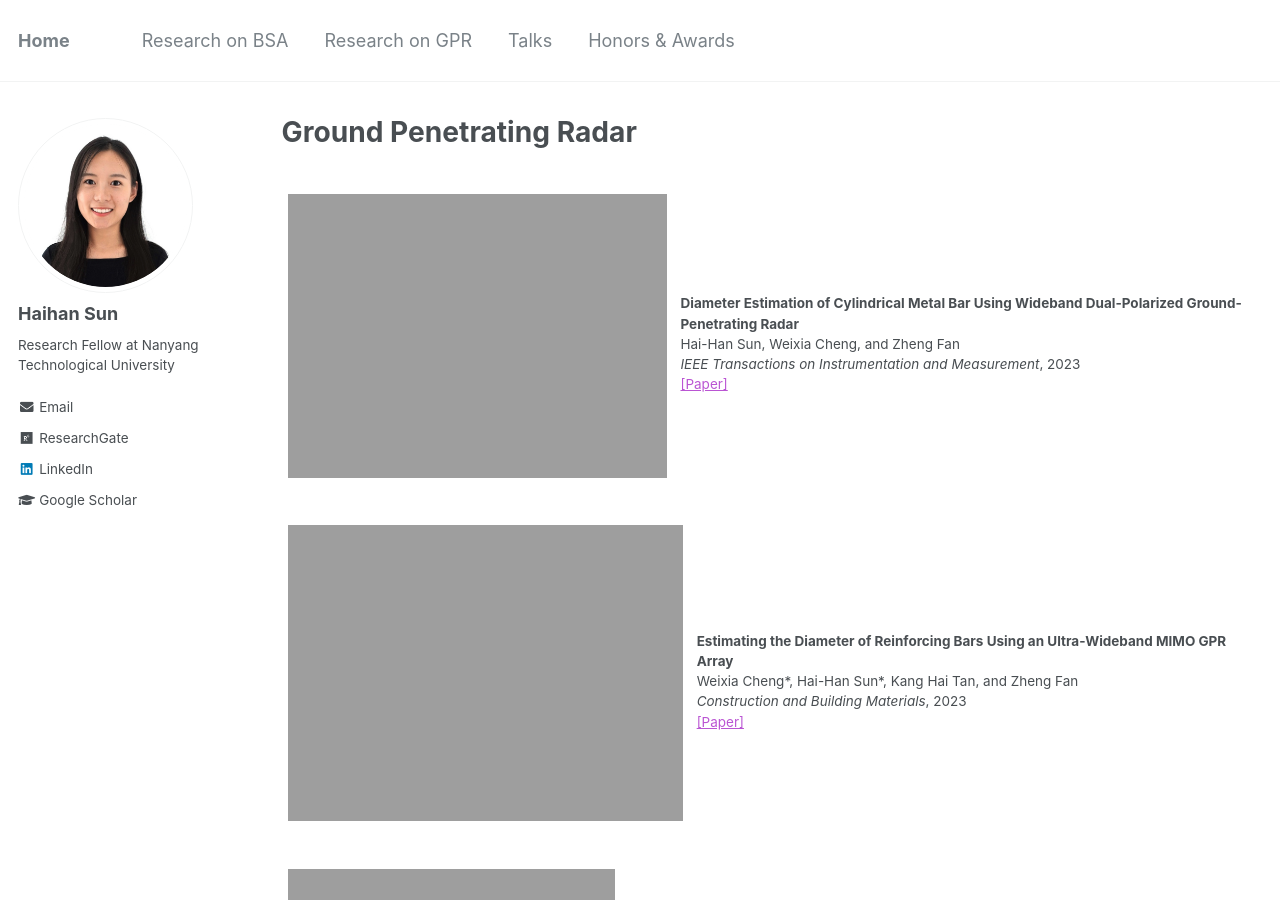
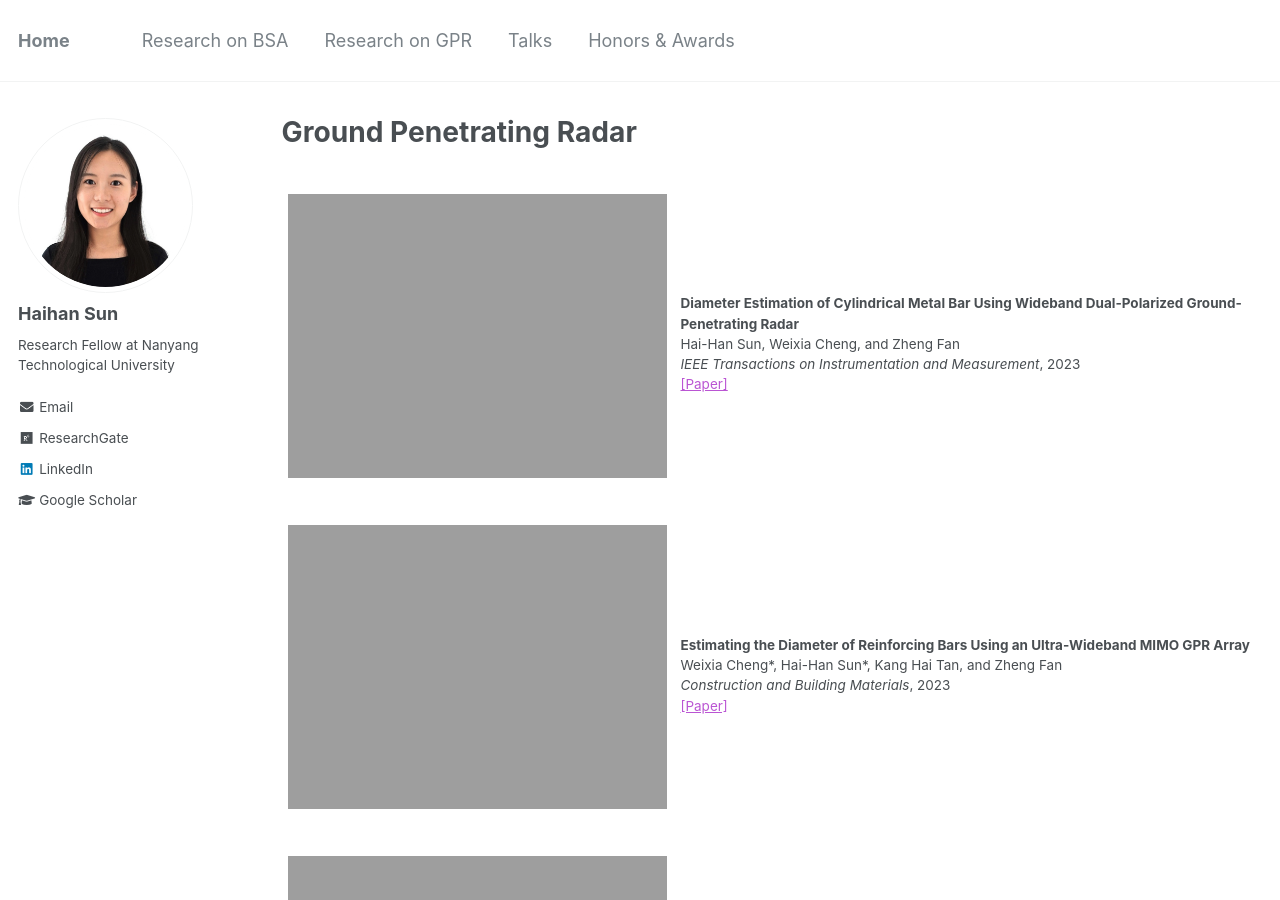
Before and after one commit to Haihan-Sun/Haihan-Sun.github.io, a Jekyll site: the page built from _pages/GPR.html, in a window 1280 px wide and 900 px high. Built offline with Jekyll 4.4.1, drawn with Linux system fonts in a browser that asks for light colours.

Commit message:
Update GPR.html

```diff
--- a/_pages/GPR.html
+++ b/_pages/GPR.html
@@ -28,7 +28,8 @@ author_profile: true
  </tr>
 </table>
 
-<table class="imgtable"><tr><td>
+<table class="imgtable"><tr>
+  <td style = "width:40%">
 <img src="https://haihan-sun.github.io/_pages/images/array.png" width="400" />&nbsp;</td>
 <td align="left"><p><b>Estimating the Diameter of Reinforcing Bars Using an Ultra-Wideband MIMO GPR Array </b> <br />
 Weixia Cheng*, Hai-Han Sun*, Kang Hai Tan, and Zheng Fan <br />
@@ -36,7 +37,7 @@ Weixia Cheng*, Hai-Han Sun*, Kang Hai Tan, and Zheng Fan <br />
 <a href="https://www.sciencedirect.com/science/article/abs/pii/S0950061822035802" style="color:MediumOrchid;">[Paper]</a>  <br />
 </td></tr></table>
 
-<table class="imgtable"><tr><td>
+<table class="imgtable"><tr><td style = "width:40%">
 <img src="https://haihan-sun.github.io/_pages/images/Solver.png" width="400" />&nbsp;</td>
 <td align="left"><p><b>A Deep Learning-Based GPR Forward Solver for Predicting B-Scans of Subsurface Objects </b> <br />
 Qiqi Dai, Yee Hui Lee, Hai-Han Sun, Jiwei Qian, Genevieve Ow, Mohamed Lokman Mohd Yusof, and Abdulkadir C Yucel <br />
@@ -44,7 +45,7 @@ Qiqi Dai, Yee Hui Lee, Hai-Han Sun, Jiwei Qian, Genevieve Ow, Mohamed Lokman Moh
 <a href="https://arxiv.org/ftp/arxiv/papers/2207/2207.06527.pdf" style="color:MediumOrchid;">[Paper]</a>  <br />
 </td></tr></table>
 
-<table class="imgtable"><tr><td>
+<table class="imgtable"><tr><td style = "width:40%">
 <img src="https://haihan-sun.github.io/_pages/images/CRNet.png" width="400" />&nbsp;</td>
 <td align="left"><p><b>Learning to Remove Clutter in Real-World GPR Images Using Hybrid Data </b> <br />
 Hai-Han Sun, Weixia Cheng, and Zheng Fan <br />
@@ -54,7 +55,7 @@ The associated conference paper received the <i><b> Young Professional Paper Hon
 <a href="https://drive.google.com/file/d/1ZdNZPVgvQGfb6kKFuwj0H6UGxjO8_cMw/view?usp=sharing" style="color:MediumOrchid;">[Code+Dataset - Google Drive]</a>  <br />
 </td></tr></table>
 
-<table class="imgtable"><tr><td>
+<table class="imgtable"><tr><td style = "width:40%">
 <img src="https://haihan-sun.github.io/_pages/images/DMRF-UNET.png" width="400" />&nbsp;</td>
 <td align="left"><p><b>DMRF-UNet: A Two-Stage Deep Learning Scheme for GPR Data Inversion under Heterogeneous Soil Conditions  </b> <br />
 Qiqi Dai, Yee Hui Lee, Hai-Han Sun, Genevieve Ow, Mohamed Lokman Mohd Yusof, and Abdulkadir C Yucel <br />
@@ -63,7 +64,7 @@ Qiqi Dai, Yee Hui Lee, Hai-Han Sun, Genevieve Ow, Mohamed Lokman Mohd Yusof, and
 </td></tr></table>
 
 
-<table class="imgtable"><tr><td>
+<table class="imgtable"><tr><td style = "width:40%">
 <img src="https://haihan-sun.github.io/_pages/images/Framework.PNG" width="400" />&nbsp;</td>
 <td align="left"><p><b>Tree Roots Reconstruction Framework for Accurate Positioning in Heterogeneous Soil  </b> <br />
 Wenhao Luo, Yee Hui Lee, Hai-Han Sun, Lai Fern Ow, Mohamed Lokman Mohd Yusof, and Abdulkadir C. Yucel <br />
@@ -72,7 +73,7 @@ Wenhao Luo, Yee Hui Lee, Hai-Han Sun, Lai Fern Ow, Mohamed Lokman Mohd Yusof, an
 </td></tr></table>
 
 
-<table class="imgtable"><tr><td>
+<table class="imgtable"><tr><td style = "width:40%">
 <img src="https://haihan-sun.github.io/_pages/images/MMINet.png" width="400" />&nbsp;</td>
 <td align="left"><p><b>Estimating Parameters of the Tree Root in Heterogeneous Soil Environments via Mask-Guided Multi-Polarimetric Integration Neural Network   </b> <br />
 Hai-Han Sun, Yee Hui Lee, Qiqi Dai, Chongyi Li, Genevieve Ow, Mohamed Lokman Mohd Yusof, and Abdulkadir C Yucel <br />
@@ -82,7 +83,7 @@ Hai-Han Sun, Yee Hui Lee, Qiqi Dai, Chongyi Li, Genevieve Ow, Mohamed Lokman Moh
 </td></tr></table>
 
 
-<table class="imgtable"><tr><td>
+<table class="imgtable"><tr><td style = "width:40%">
 <img src="https://haihan-sun.github.io/_pages/images/MASNet.png" width="400" />&nbsp;</td>
 <td align="left"><p><b>The Orientation Estimation of Elongated Underground Objects via Multi-Polarization Aggregation and Selection Neural Network   </b> <br />
 Hai-Han Sun, Yee Hui Lee, Lai Fern Ow, Mohamed Lokman Mohd Yusof, Abdulkadir C Yucel <br />
@@ -92,7 +93,7 @@ Hai-Han Sun, Yee Hui Lee, Lai Fern Ow, Mohamed Lokman Mohd Yusof, Abdulkadir C Y
 <a href="https://pan.baidu.com/s/15p42FlKrTTF4J_IAc0ggBA" style="color:MediumOrchid;">[Code+Dataset - Baidu Cloud pw: 9635]</a> <br />
 </td></tr></table>
 
-<table class="imgtable"><tr><td>
+<table class="imgtable"><tr><td style = "width:40%">
 <img src="https://haihan-sun.github.io/_pages/images/Measurement.png" width="400" />&nbsp;</td>
 <td align="left"><p><b>Dual-Cross-Polarized GPR Measurement Method for Detection and Orientation Estimation of Shallowly Buried Elongated Object  </b> <br />
 Hai-Han Sun, Yee Hui Lee, Wenhao Luo, Lai Fern Ow, Mohamed Lokman Mohd Yusof, Abdulkadir C Yucel <br />
@@ -100,7 +101,7 @@ Hai-Han Sun, Yee Hui Lee, Wenhao Luo, Lai Fern Ow, Mohamed Lokman Mohd Yusof, Ab
 <a href="https://arxiv.org/abs/2205.08142" style="color:MediumOrchid;">[Paper]</a>  <br />
 </td></tr></table>
 
-<table class="imgtable"><tr><td>
+<table class="imgtable"><tr><td style = "width:40%">
 <img src="https://haihan-sun.github.io/_pages/images/Vivaldi.png" width="400" />&nbsp;</td>
 <td align="left"><p><b>Compact Dual-Polarized Vivaldi Antenna with High Gain and High Polarization Purity for GPR Applications </b> <br />
 Hai-Han Sun, Yee Hui Lee, Wenhao Luo, Lai Fern Ow, Mohamed Lokman Mohd Yusof, Abdulkadir C Yucel <br />
```
